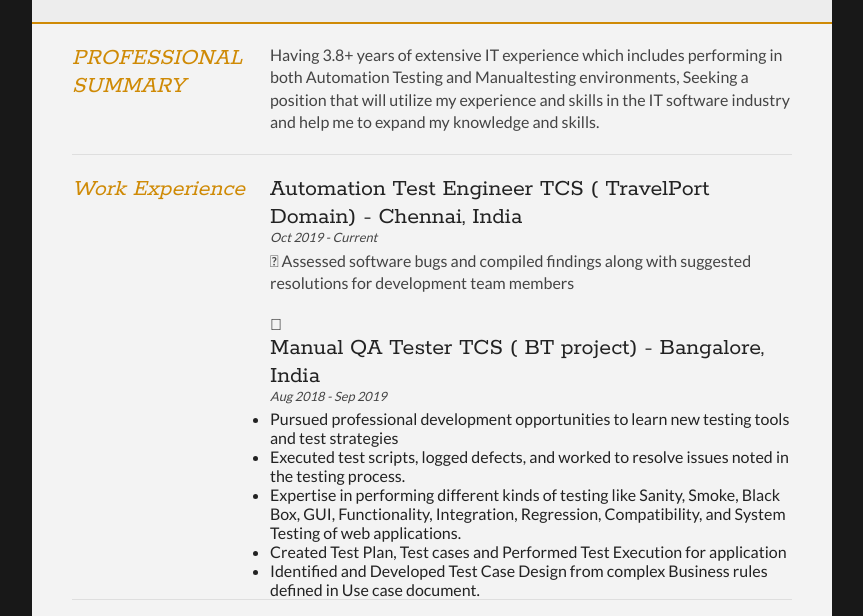
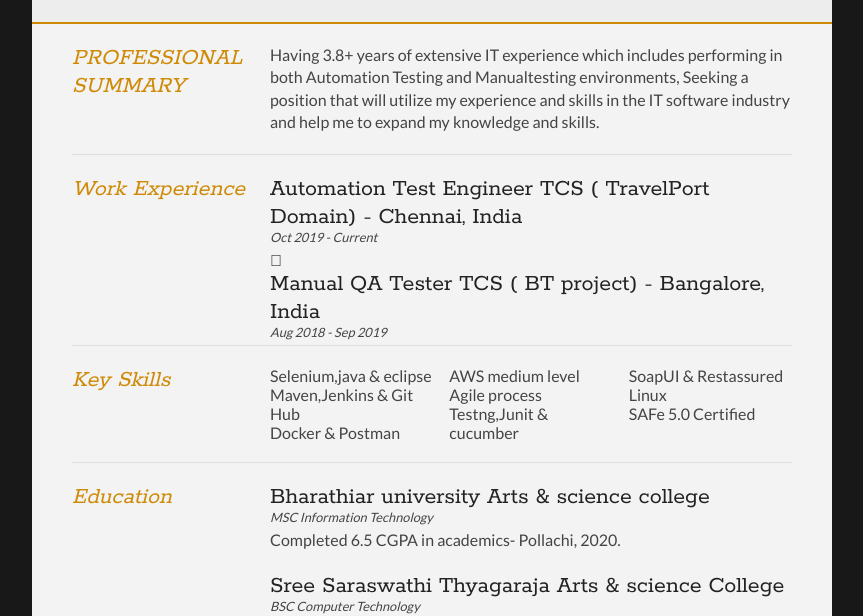
Before and after one commit to abrahamjohn465/JohnAbraham, a plain HTML site: page index.html in a window 1280 px wide. Shown: the part 179-795 px from the top of the page, without its empty margins (208-1071 px from the left). Drawn offline with Linux system fonts and the light colour scheme.

Commit message:
Add files via upload

```diff
--- a/index.html
+++ b/index.html
@@ -57,19 +57,13 @@
 				<article>
 					<h2>Automation Test Engineer TCS ( TravelPort Domain) - Chennai, India</h2>
 					<p class="subDetails">Oct 2019 - Current</p>
-					<p>	Assessed software bugs and compiled findings along with suggested resolutions for development team members </p>
+
 			</article>
 
 				<article>
 					<h2>Manual QA Tester TCS ( BT project) - Bangalore, India </h2>
 					<p class="subDetails"> Aug 2018 - Sep 2019</p>
-					 <UL>
-					<li>Pursued professional development opportunities to learn new testing tools and test strategies </li>
-                   <li>Executed test scripts, logged defects, and worked to resolve issues noted in the testing process.</li>
-                    <li>Expertise in performing different kinds of testing like Sanity, Smoke, Black Box, GUI, Functionality, Integration, Regression, Compatibility, and System Testing of web applications.</li>
-                    <li>Created Test Plan, Test cases and Performed Test Execution for application</li>
-                    <li>Identified and Developed Test Case Design from complex Business rules defined in Use case document.</li>
-					</ul>
+
 				</article>
 
 
```
